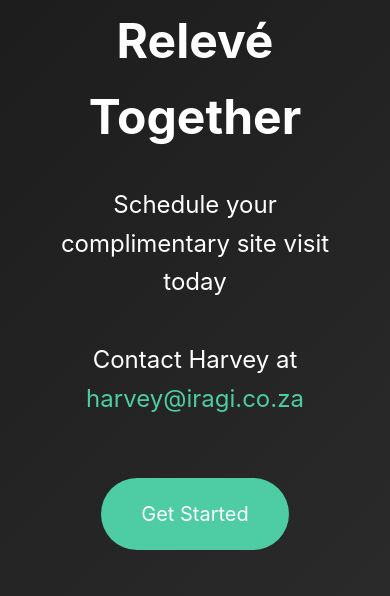
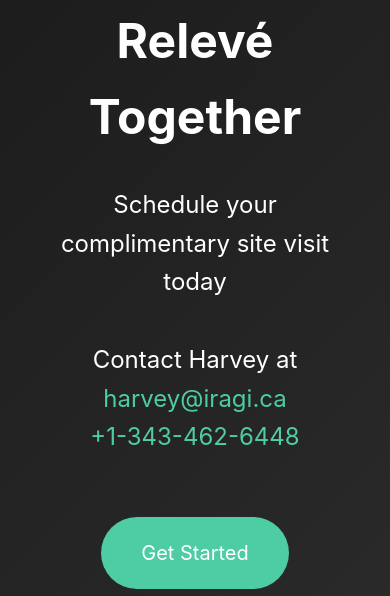
Before and after one commit to FruitSenpai/iragi-smart-vending, a plain HTML site: page index.html in a window 390 px wide. Shown: the part 10566-11162 px from the top of the page. Drawn offline with Linux system fonts and the light colour scheme.

Commit message:
adding cellphone number

```diff
--- a/index.html
+++ b/index.html
@@ -578,9 +578,10 @@
             <p style="font-size: 24px; margin: 30px 0;">Schedule your complimentary site visit today</p>
             <div class="contact-info">
                 <p>Contact Harvey at</p>
-                <p><a href="mailto:harvey@iragi.co.za">harvey@iragi.co.za</a></p>
+                <p><a href="mailto:harvey@iragi.ca">harvey@iragi.ca</a></p>
+                <p><a href="tel:+13434626448">+1-343-462-6448</a></p>
             </div>
-            <a href="mailto:harvey@iragi.co.za" class="cta-button">Get Started</a>
+            <a href="mailto:harvey@iragi.ca" class="cta-button">Get Started</a>
             <div style="margin-top: 60px;">
                 <div class="logo-text">IRAG<span class="logo-accent">I</span></div>
                 <div class="logo-text" style="margin-left: 100px;">L<span class="logo-accent">I</span>GENDA</div>
```
